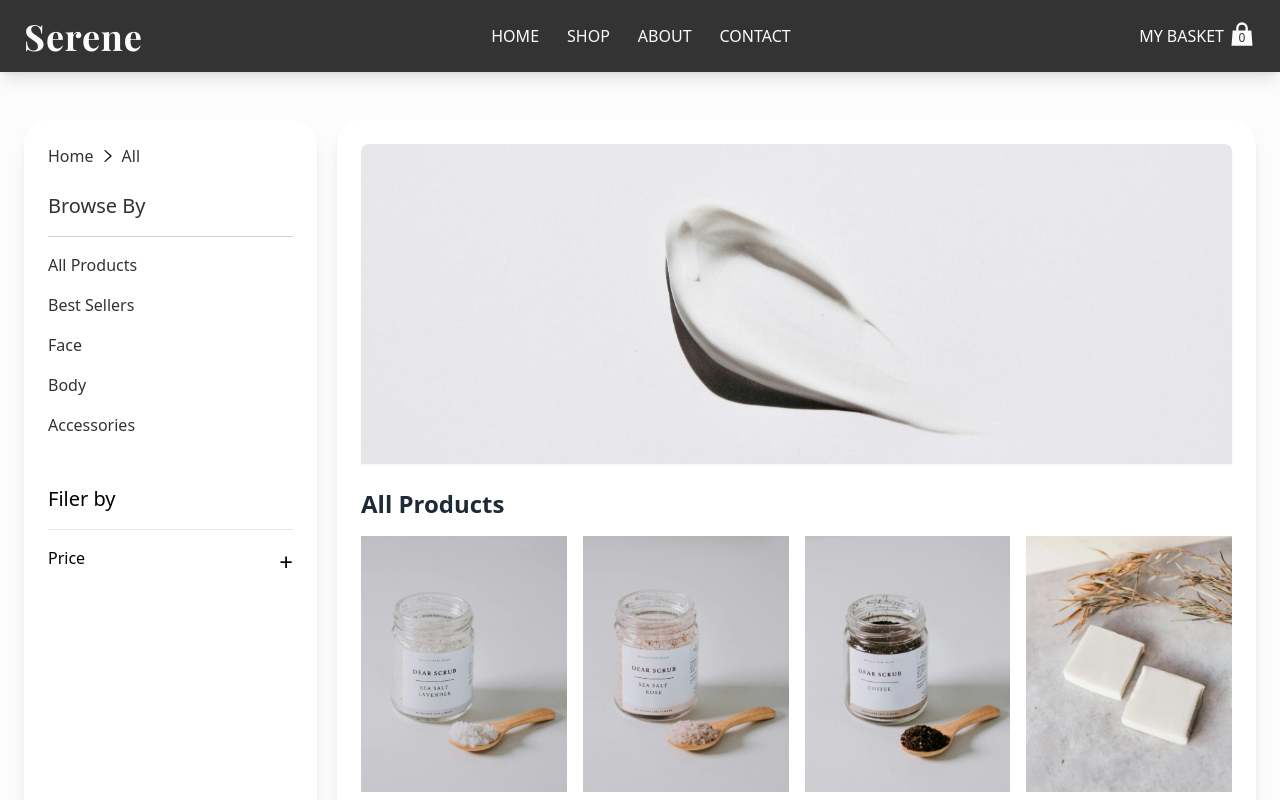
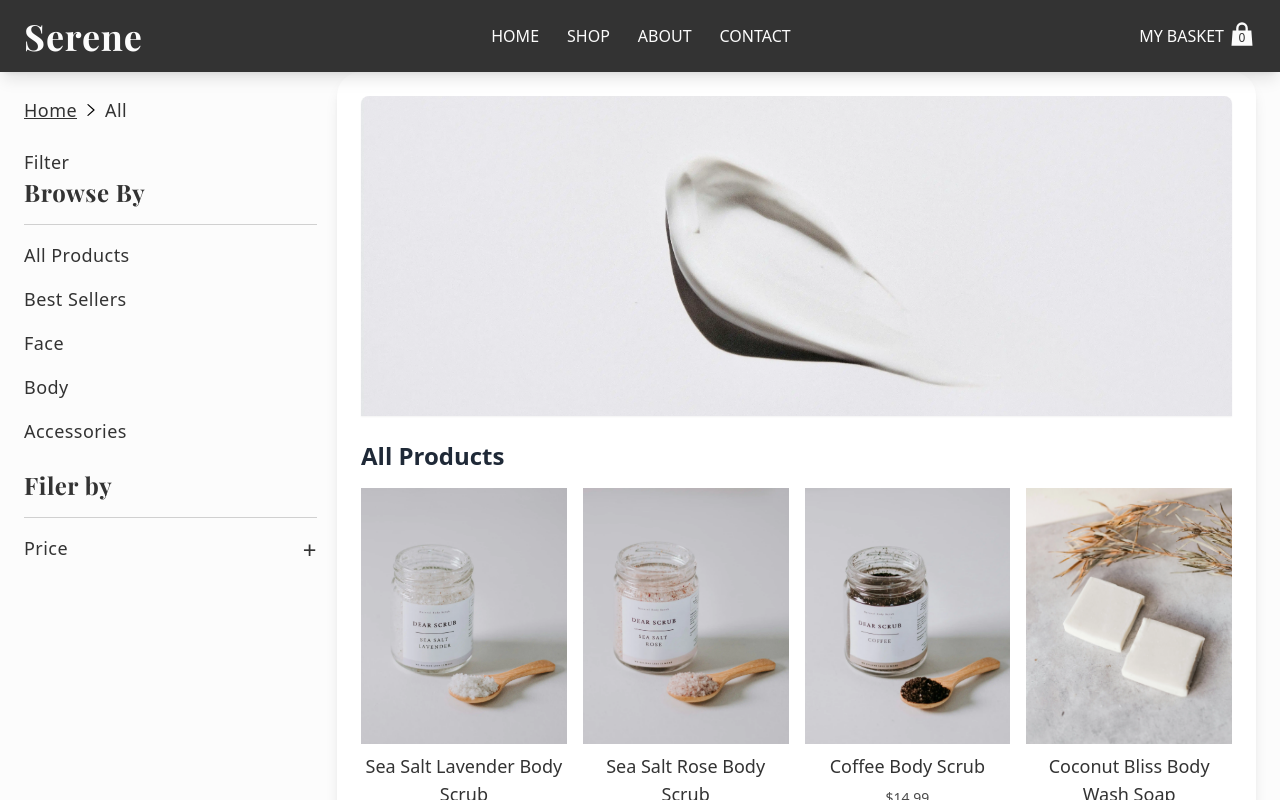
Before and after one commit to tansi-banansi/e-commerce, a React (Create React App) app: page /shop in a window 1280 px wide. Shown: the top 800 px of the page. Built offline with nearby package versions, Linux system fonts and the light colour scheme; a web font is replaced by a local one.

Commit message:
design updates

```diff
--- a/src/components/FilterByPrice.js
+++ b/src/components/FilterByPrice.js
@@ -12,18 +12,18 @@ function FilterByPrice({priceValue, setPriceValue}){
     }
 
     return(
-        <div className="flex flex-col space-y-4">
-            <h2 className="border-b border-gray-200 pb-4 text-xl font-medium">Filer by</h2>
+        <div className="flex flex-col space-y-3 md:space-y-4">
+            <h2 className="border-b pb-4 border-light-gray font-playfair text-xl md:text-2xl tracking-wide text-charcoal-gray font-bold ">Filer by</h2>
             <button className="flex justify-between duration-200" onClick={handleToggle}>
-                <p>Price</p>
-                <p  className="text-2xl">{isvisible? '-' : '+'}</p>
+                <p className="text-lg font-light tracking-wide text-charcoal-gray hover:text-dusty-rose transition-colors duration-300">Price</p>
+                <p  className="text-2xl font-light tracking-wide text-charcoal-gray hover:text-dusty-rose transition-colors duration-300">{isvisible? '-' : '+'}</p>
             </button>
 
 
 
             {isvisible &&
                 <div className="flex items-center space-x-4">
-                    <span className="text-md text-charcoal-gray">$0</span>
+                    <span className="text-lg font-light tracking-wide text-charcoal-gray hover:text-dusty-rose transition-colors duration-300">$0</span>
                     <input type="range"
                     min="0"
                     max="20"
@@ -31,7 +31,7 @@ function FilterByPrice({priceValue, setPriceValue}){
                     onChange={handlePriceChange}
                     className="w-full accent-dusty-rose"
                     />
-                    <span className="text-md text-gray-600">${priceValue}</span>
+                    <span className="text-lg font-light tracking-wide text-charcoal-gray hover:text-dusty-rose transition-colors duration-300">${priceValue}</span>
                 </div>
             }
         </div>
--- a/src/components/Layout.js
+++ b/src/components/Layout.js
@@ -6,6 +6,7 @@ import YouMightAlsoLike from './YouMightAlsoLike';
 
 function Layout() {
     const [isOpen, setIsOpen] = useState(false);
+
 
     const {cartItems, isModalVisible, setIsModalVisible, lastItemAdded} = useCart();
 
@@ -82,7 +83,7 @@ function Layout() {
 
                      <div className='hidden md:block'>
                          <Link to='/shopping-cart' className="group flex flex-row uppercase items-center justify-center gap-1">
-                            <p className='group-hover:text-dusty-rose transition-colors duration-4300'>My Basket</p>
+                            <p className='group-hover:text-dusty-rose transition-colors duration-300'>My Basket</p>
                             <div className='relative group-hover:text-dusty-rose mb-1 group-hover:animate-bounce duration-400' >
                                 <svg fill="#ffffff" viewBox="0 0 24 24" xmlns="http://www.w3.org/2000/svg" className='h-7 relative fill-current group-hover:text-dusty-rose transition-colors duration-300 ' alt='Shopping bag icon'>
                                     <path d="M20,9H17V7A5,5,0,0,0,7,7V9H4L3,22H21ZM15,9H9V7a3,3,0,0,1,6,0Z"></path>
@@ -94,22 +95,40 @@ function Layout() {
 
                  </div>
                  {isOpen && (
-                     <ul className="md:hidden bg-charcoal-gray text-soft-white px-6 space-y-2 w-full shadow-lg border-t border-soft-white">
+                     <ul className="md:hidden bg-charcoal-gray text-soft-white space-y-6 py-6 w-full shadow-lg border-t border-soft-white border-opacity-50">
+
+
                          <li>
-                             <Link to="/" className="hover:text-dusty-rose transition-colors duration-300 py-3 rounded-md block">Home</Link>
+                             <Link to="/" className="hover:text-dusty-rose transition-all duration-300 px-6 text-lg uppercase font-light  rounded-md block" onClick={() => setIsOpen(false)}>Home</Link>
+                         </li>
+                         <li className=''>
+                                <input type='checkbox' className="peer hidden" id="toggle-checkbox" />
+
+                                <label  htmlFor="toggle-checkbox" className='flex justify-between items-center cursor-pointer  px-6 transition-all duration-300 group'>
+                                    <p className='group-hover:text-dusty-rose transition-all duration-300 text-lg uppercase font-light '>Shop</p>
+                                    <svg class="-mr-1 h-5 w-5 text-soft-white group-hover:text-dusty-rose" viewBox="0 0 20 20" fill="currentColor" aria-hidden="true">
+                                        <path fill-rule="evenodd" d="M5.23 7.21a.75.75 0 011.06.02L10 11.168l3.71-3.938a.75.75 0 111.08 1.04l-4.25 4.5a.75.75 0 01-1.08 0l-4.25-4.5a.75.75 0 01.02-1.06z" clip-rule="evenodd" />
+                                    </svg>
+                                </label>
+
+                                <div className='hidden peer-checked:flex  flex-col text-soft-white px-10 space-y-3 py-2 mt-3 bg-black bg-opacity-10 text-lg font-light tracking-wide  transition-all duration-300'>
+                                    <Link to="/shop" className="hover:text-dusty-rose " onClick={() => setIsOpen(false)}>All Products</Link>
+                                    <Link to="/shop/best-sellers" className="hover:text-dusty-rose" onClick={() => setIsOpen(false)}>Best Sellers</Link>
+                                    <Link to="/shop/face" className="hover:text-dusty-rose" onClick={() => setIsOpen(false)}>Face</Link>
+                                    <Link to="/shop/body" className="hover:text-dusty-rose" onClick={() => setIsOpen(false)}>Body</Link>
+                                    <Link to="/shop/accessories" className="hover:text-dusty-rose" onClick={() => setIsOpen(false)}>Accessories</Link>
+                                </div>
                          </li>
                          <li>
-                             <Link to='/shop' className="hover:text-dusty-rose transition-colors duration-300 py-5 block">Shop</Link>
+                             <Link to="/about" className="hover:text-dusty-rose transition-all duration-300 px-6 text-lg uppercase font-light block" onClick={() => setIsOpen(false)}>About</Link>
                          </li>
                          <li>
-                             <Link to="/about" className="hover:text-dusty-rose transition-colors duration-300 py-5 block">About</Link>
+                             <Link to="/contact" className="hover:text-dusty-rose transition-all duration-300  px-6 text-lg uppercase font-light  block" onClick={() => setIsOpen(false)}>Contact</Link>
                          </li>
                          <li>
-                             <Link to="/contact" className="hover:text-dusty-rose transition-colors duration-300 py-5 block">Contact</Link>
+                             <Link to='/shopping-cart' className="hover:text-dusty-rose transition-all duration-300 px-6 text-lg uppercase font-light  block" onClick={() => setIsOpen(false)}>My Basket ({cartItems.length})</Link>
                          </li>
-                         <li>
-                             <Link to='/shopping-cart' className="hover:text-dusty-rose transition-colors duration-300 py-5 block">My Basket ({cartItems.length})</Link>
-                         </li>
+
                      </ul>
                  )}
 
@@ -118,7 +137,7 @@ function Layout() {
 
             {isModalVisible && (
                 <div className='hidden md:flex h-full w-full fixed z-50 top-0 left-0 bg-black bg-opacity-50 justify-center items-center'>
-                    <div className='bg-soft-white space-y-6 h-full shadow-md flex flex-row-reverse justify-between items-start overflow-auto transition-opacity transform ease-out'>
+                    <div className='bg-soft-white space-y-6 sm:h-full xl:h-2/3 shadow-md flex flex-row-reverse justify-between items-start overflow-auto '>
 
                             <button className="text-2xl text-charcoal-gray hover:text-dusty-rose focus:outline-none m-5" onClick={handleContinueShopping}>&#10005;</button>
 
--- a/src/components/YouMightAlsoLike.js
+++ b/src/components/YouMightAlsoLike.js
@@ -4,10 +4,11 @@ import React from 'react';
 
 function YouMightAlsoLike() {
     return(
-        <div>
+        <div className='space-y-6 py-10'>
+
             <h2 className='font-playfair text-xl md:text-2xl tracking-wide text-charcoal-gray font-bold'>You might also like</h2>
 
-            <div className="flex flex-row w-2/3 mx-auto gap-4 h ">
+            <div className="flex flex-row mx-auto gap-4 h ">
 
                 {recommendedProducts.map(product => (
                     <ProductItem key={product.id} product={product} className=""/>
--- a/src/page/Shop.js
+++ b/src/page/Shop.js
@@ -7,31 +7,48 @@ function Shop() {
     const [priceValue, setPriceValue] = useState(20);
 
     return (
-        <div className="max-w-7xl mx-auto py-12 px-6 bg-sift-white">
-            <div className="grid grid-cols-1 md:grid-cols-4 gap-5">
-                <div className="flex flex-col col-span-1 bg-white rounded-3xl p-6 shadow-lg sticky top-28">
+        <div className="mx-auto 2xl:max-w-7xl">
+            <div className="grid grid-cols-1 md:grid-cols-4 gap-5 px-6 2xl:px-0  ">
+                <div className="flex flex-row md:flex-col justify-between md:justify-start col-span-1 md:h-screen sticky top-24">
                     <div className="flex items-center space-x-2 mb-6">
-                        <Link to="/" className="text-charcoal-gray hover:text-dusty-rose hover:underline transition-colors duration-300">Home</Link>
+                        <Link to="/" className="text-lg font-light tracking-wide underline text-charcoal-gray hover:text-dusty-rose transition-colors duration-300">Home</Link>
                         <img src="/icons/navigation-arrow.svg" alt="arrow" className="w-3 h-3" />
                         {category ? (
-                            <h2 className="cursor-default capitalize text-charcoal-gray">{category}</h2>
+                            <h2 className="text-lg font-extralight tracking-wide capitalize text-charcoal-gray">{category}</h2>
                         ) : (
-                            <h2 className="cursor-default text-charcoal-gray">All</h2>
+                            <h2 className="text-lg font-extralight tracking-wide text-charcoal-gray">All</h2>
                         )}
                     </div>
 
-                    <div className="flex flex-col space-y-4 mb-6">
-                        <h2 className="border-b border-light-gray pb-4 text-xl font-medium text-charcoal-gray">Browse By</h2>
-                        <Link to="/shop" className="text-charcoal-gray hover:text-dusty-rose transition-colors duration-300">All Products</Link>
-                        <Link to="/shop/best-sellers" className="text-charcoal-gray hover:text-dusty-rose transition-colors duration-300">Best Sellers</Link>
-                        <Link to="/shop/face" className="text-charcoal-gray hover:text-dusty-rose transition-colors duration-300">Face</Link>
-                        <Link to="/shop/body" className="text-charcoal-gray hover:text-dusty-rose transition-colors duration-300">Body</Link>
-                        <Link to="/shop/accessories" className="text-charcoal-gray hover:text-dusty-rose transition-colors duration-300">Accessories</Link>
+
+                        <input type='checkbox' className="peer hidden" id="toggle-checkbox" />
+                        <label  htmlFor="toggle-checkbox" className='flex justify-between items-center cursor-pointer transition-all duration-300 group'>
+                            <p className='group-hover:text-dusty-rose transition-all duration-300 text-lg font-extralight tracking-wide text-charcoal-gray'>Filter</p>
+                        </label>
+
+
+
+                    <div className='hidden peer-checked:block '>
+                            <FilterByPrice priceValue={priceValue} setPriceValue={setPriceValue} />
+                        </div>
+
+
+                    <div className="hidden md:block">
+                        <div className="flex flex-col space-y-3 md:space-y-4">
+                            <h2 className="border-b pb-4 border-light-gray font-playfair text-xl md:text-2xl tracking-wide text-charcoal-gray font-bold ">Browse By</h2>
+                            <Link to="/shop" className="text-lg font-light tracking-wide text-charcoal-gray hover:text-dusty-rose transition-colors duration-300">All Products</Link>
+                            <Link to="/shop/best-sellers" className=" text-lg font-light tracking-wide text-charcoal-gray hover:text-dusty-rose transition-colors duration-300">Best Sellers</Link>
+                            <Link to="/shop/face" className="text-lg font-light tracking-wide text-charcoal-gray hover:text-dusty-rose transition-colors duration-300 ">Face</Link>
+                            <Link to="/shop/body" className="text-lg font-light tracking-wide text-charcoal-gray hover:text-dusty-rose transition-colors duration-300">Body</Link>
+                            <Link to="/shop/accessories" className=" text-lg font-light tracking-wide text-charcoal-gray hover:text-dusty-rose transition-colors duration-300">Accessories</Link>
+                        </div>
+
+                        <div className="mt-6">
+                            <FilterByPrice priceValue={priceValue} setPriceValue={setPriceValue} />
+                        </div>
+
                     </div>
 
-                    <div className="mt-6">
-                        <FilterByPrice priceValue={priceValue} setPriceValue={setPriceValue} />
-                    </div>
                 </div>
 
                 <div className="col-span-1 md:col-span-3 bg-white rounded-3xl shadow-lg p-6">
```
